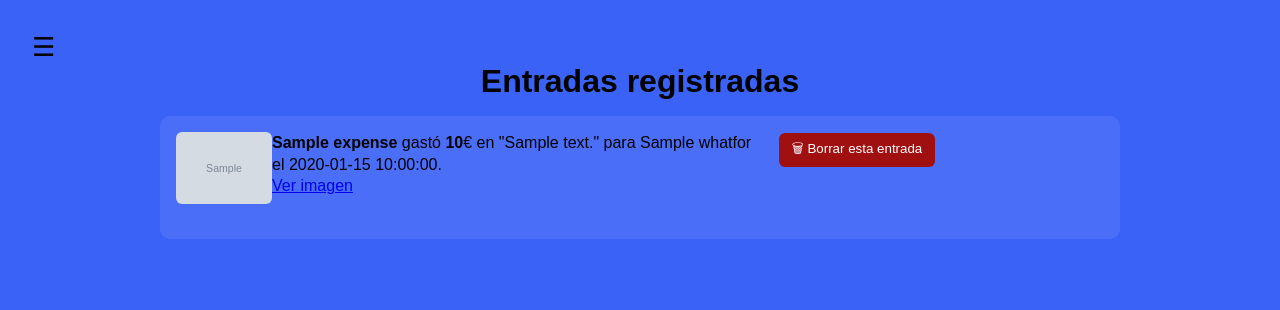
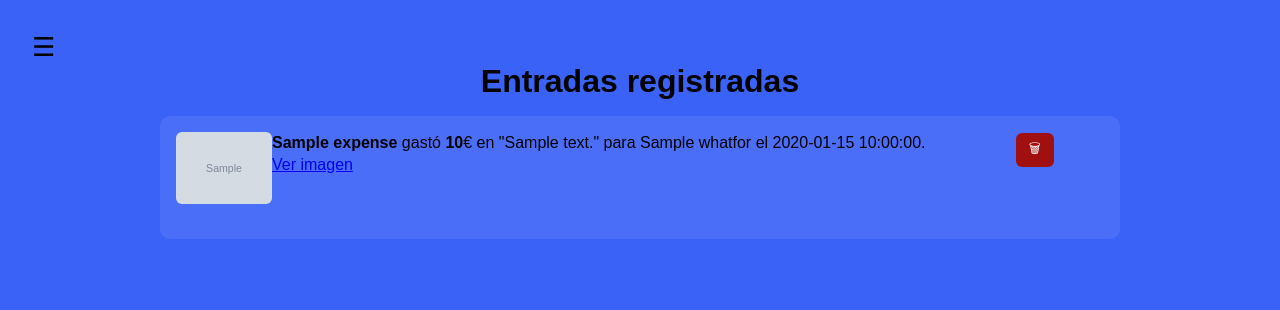
Before and after one commit to IsmaLeal/hoja-gastos, a Flask app: page /view in a window 1280 px wide. Shown: the top 310 px of the page. Run offline with Flask 3, Linux system fonts and the light colour scheme; the visitor is signed in with stand-in values (Sample User, id 1); grey boxes marked "Sample" are stand-in pictures; a database or web service that is not in the repository returns one stand-in record (values such as "Sample title"); some libraries are stand-ins or nearby versions.

Commit message:
Update view.html

```diff
--- a/templates/view.html
+++ b/templates/view.html
@@ -54,7 +54,7 @@
               <form action="/delete" method="POST" class="actions"
                     onsubmit="return confirm('¿Estás seguro/a/x de que quieres borrar esta entrada?')">
                 <input type="hidden" name="entry_id" value="{{ entry[7] }}">
-                <button class="deletebutton">🗑 Borrar esta entrada</button>
+                <button class="deletebutton">🗑</button>
               </form>
             </li>
         {% endfor %}
```
